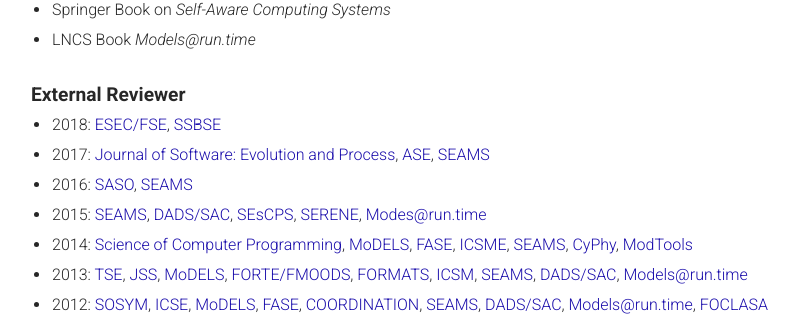
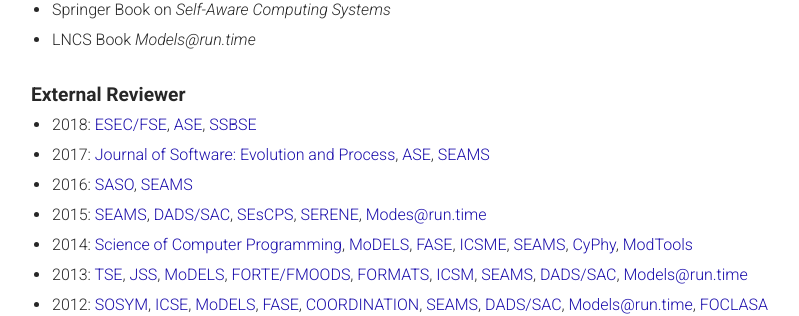
Before and after one commit to thomas-vogel/thomas-vogel.github.io, a Jekyll site: the page built from _pages/activities.md, in a window 1280 px wide and 900 px high, scrolled down 1573 px. Shown: the part 145-461 px from the top of the window, without its empty margins (234-1033 px from the left). Built offline with Jekyll 4.4.1, drawn with Linux system fonts in a browser that asks for light colours.

Commit message:
Add ASE subreview.

```diff
--- a/_pages/activities.md
+++ b/_pages/activities.md
@@ -59,7 +59,9 @@
 ## External Reviewer
 
 * 2018:
-[ESEC/FSE](https://conf.researchr.org/home/fse-2018){:target="_blank"}, [SSBSE](http://ssbse18.irisa.fr){:target="_blank"}
+[ESEC/FSE](https://conf.researchr.org/home/fse-2018){:target="_blank"},
+[ASE](http://www.ase2018.com){:target="_blank"},
+[SSBSE](http://ssbse18.irisa.fr){:target="_blank"}
 * 2017:
 [Journal of Software: Evolution and Process](http://onlinelibrary.wiley.com/journal/10.1002/(ISSN)2047-7481){:target="_blank"},
 [ASE](http://ase2017.org/){:target="_blank"},
```
